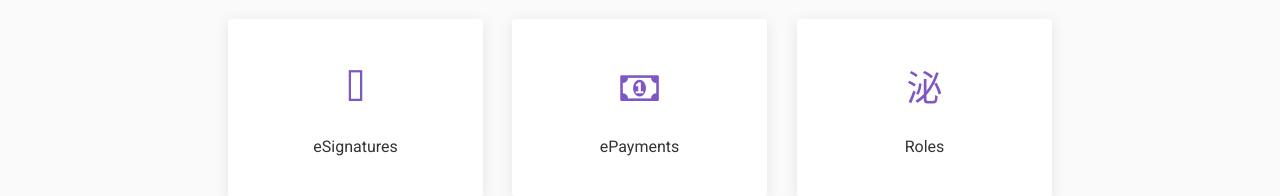
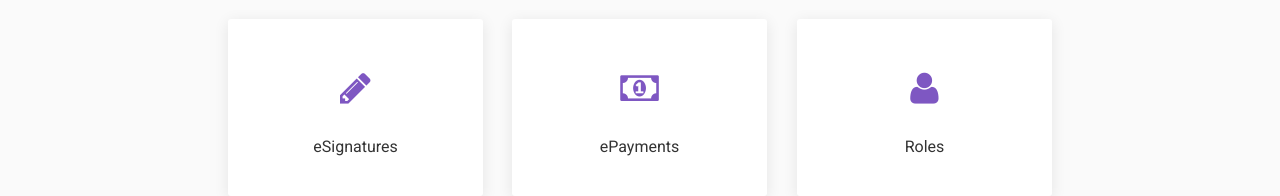
Before and after one commit to sallen-docs/sertifidocs.github.io, a plain HTML site: page index.html in a window 1280 px wide. Shown: the part 511-707 px from the top of the page. Drawn offline with nearby package versions, Linux system fonts and the light colour scheme.

Commit message:
actual icon updates

```diff
--- a/css/5ed812b1d0de0.css
+++ b/css/5ed812b1d0de0.css
@@ -17,7 +17,7 @@
 }
 
 .cat-panel-1:before{
-    content: "\f304";
+    content: "\f040";
 }
 
 .cat-panel-2:before{
@@ -25,5 +25,5 @@
 }
 
 .cat-panel-3:before{
-    content: "\f968";
+    content: "\f007";
 }
```
